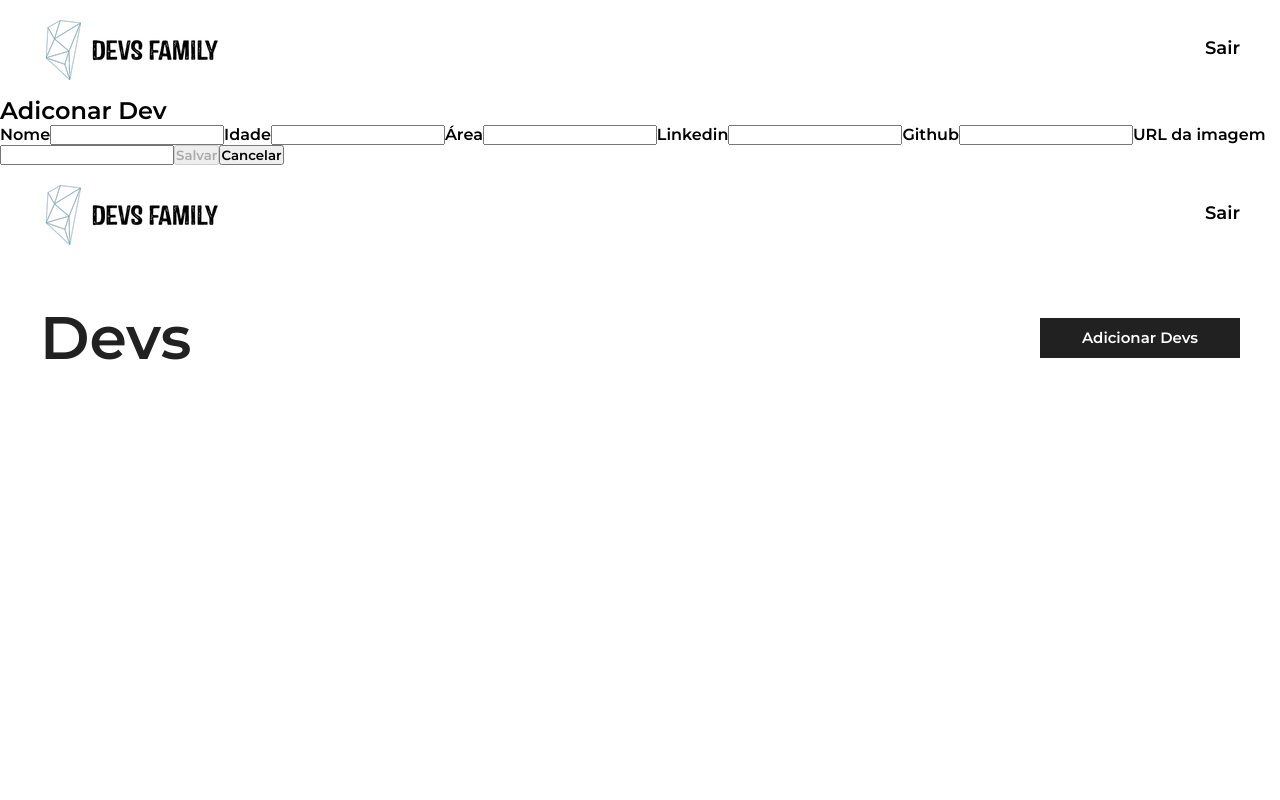
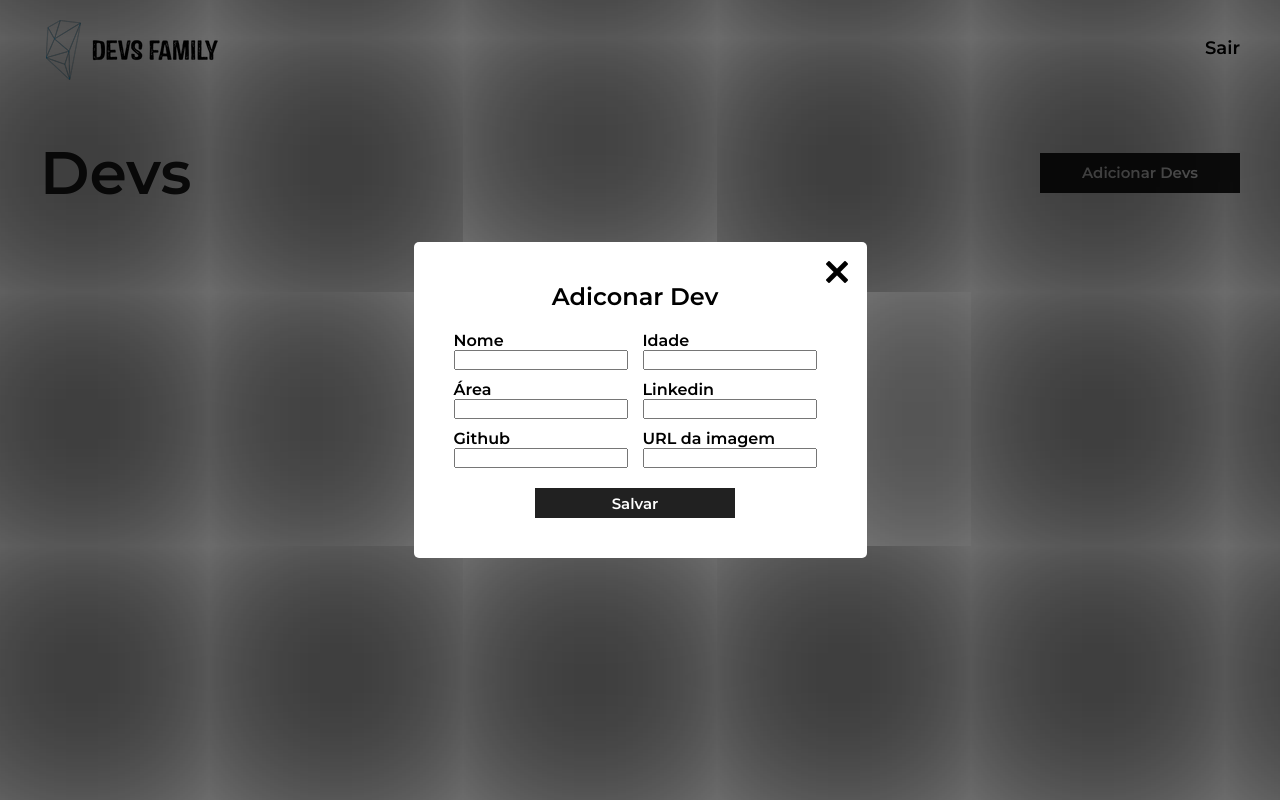
Before and after one commit to caio300/Devs-Family, a React (Create React App) app in the folder frontend/: page /home in a window 1280 px wide. Both pictures are taken after a click on the button "Adicionar Devs". Built offline with nearby package versions, Linux system fonts and the light colour scheme; no server answers.

Commit message:
Feito css modal Add dev

```diff
--- a/frontend/src/components/AddDevModal.jsx
+++ b/frontend/src/components/AddDevModal.jsx
@@ -1,8 +1,9 @@
 import axios from "axios";
 import React, { useContext, useEffect, useState } from "react";
 import devsContext from "../context/Context";
-import Header from "./Header";
 import MessageModal from "./MessageModal";
+import close from '../icon-close.png'
+import '../style/AddDevModal.css'
 
 const AddDevModal = () => {
   const { setShowModalAdd } = useContext(devsContext);
@@ -45,13 +46,13 @@ const AddDevModal = () => {
   }, [newDev]);
 
   return (
-    <div>
-      <div>
-        <Header />
+    <div className="modal-background-addDev">
+      <div className="component-modal-addDev">
         {infoModal.modal && <MessageModal value={{infoModal, setInfoModal}} />}
-        <div>
+        <div className="modal-infos-addDev">
           <h2>Adiconar Dev</h2>
           <form onSubmit={handleSubmmit}>
+           <div>
             <label htmlFor="name">
                 Nome
                 <input value={newDev.name} id="name" type="text" onChange={({target}) => setNewDev({...newDev, name: target.value})}/>
@@ -60,6 +61,8 @@ const AddDevModal = () => {
                 Idade
                 <input value={newDev.age} id="idade" type="text" onChange={({target}) => setNewDev({...newDev, age: parseInt(target.value)})}/>
             </label>
+           </div>
+            <div>
               <label htmlFor="area">
                 Área
                 <input value={newDev.area} id="area" type="text" onChange={({target}) => setNewDev({...newDev, area: target.value})}/>
@@ -68,6 +71,8 @@ const AddDevModal = () => {
                 Linkedin
                 <input value={newDev.linkedin} id="linkedin" type="text" onChange={({target}) => setNewDev({...newDev, linkedin: target.value})}/>
               </label>
+            </div>
+            <div>
               <label htmlFor="github">
                 Github
                 <input value={newDev.github} id="github" type="text" onChange={({target}) => setNewDev({...newDev, github: target.value})}/>
@@ -76,10 +81,15 @@ const AddDevModal = () => {
                 URL da imagem
                 <input value={newDev.img} id="imagem" type="text" onChange={({target}) => setNewDev({...newDev, img: target.value})}/>
               </label>
+            </div>
+            <div className="button-save">
               <button disabled={disableButton} type="submmit">Salvar</button>
-            <button type="button" onClick={() => setShowModalAdd(false)}>Cancelar</button>
+            </div>
           </form>
         </div>
+        <button className="img-close-addDev" type="button" onClick={() => setShowModalAdd(false)}>
+              <img src={close} alt="Botão Fechar" />
+        </button>
       </div>
     </div>
   );
--- /dev/null
+++ b/frontend/src/style/AddDevModal.css
@@ -0,0 +1,78 @@
+.modal-background-addDev {
+  display: flex;
+  align-items: center;
+  justify-content: center;
+  width: 100%;
+  height: 100vh;
+  position: fixed;
+}
+
+.component-modal-addDev {
+  display: flex;
+  justify-content: center;
+  width: auto;
+  box-shadow: rgba(0, 0, 0, 0.80) 0px 0px 9999px 700px;
+  background-color: white;
+  border-radius: 5px;
+}
+
+.modal-infos-addDev {
+  display: flex;
+  flex-direction: column;
+  align-items: center;
+  width: auto;
+  padding: 40px;
+  padding-right: 0;
+}
+
+.modal-infos-addDev form {
+  display: flex;
+  flex-direction: column;
+  gap: 10px;
+}
+
+.modal-infos-addDev label {
+  display: flex;
+  flex-direction: column;
+}
+
+.modal-infos-addDev div {
+  display: flex;
+  gap: 15px;
+}
+
+.modal-infos-addDev h2 {
+  margin-bottom: 20px;
+}
+
+.img-close-addDev {
+  display: flex;
+  align-items: center;
+  justify-content: center;
+  background-color: white;
+  border: none;
+  margin: 10px;
+  margin-left: 0;
+  width: 25px;
+  height: 25px;
+  padding: 20px;
+  cursor: pointer;
+}
+
+.modal-infos-addDev button {
+  border: none;
+  background: #212121;
+  color: white;
+  height: 30px;
+  width: 200px;
+  font-family: 'Montserrat', sans-serif;
+  font-size: 15px;
+  cursor: pointer;
+}
+
+.button-save {
+  margin-top: 10px;
+  display: flex;
+  justify-content: center;
+  align-items: center;
+}
```
Also changed, not shown: 1 other file (tests, documents, lock files or other folders). Lines whose indentation alone changed are shown as unchanged.
